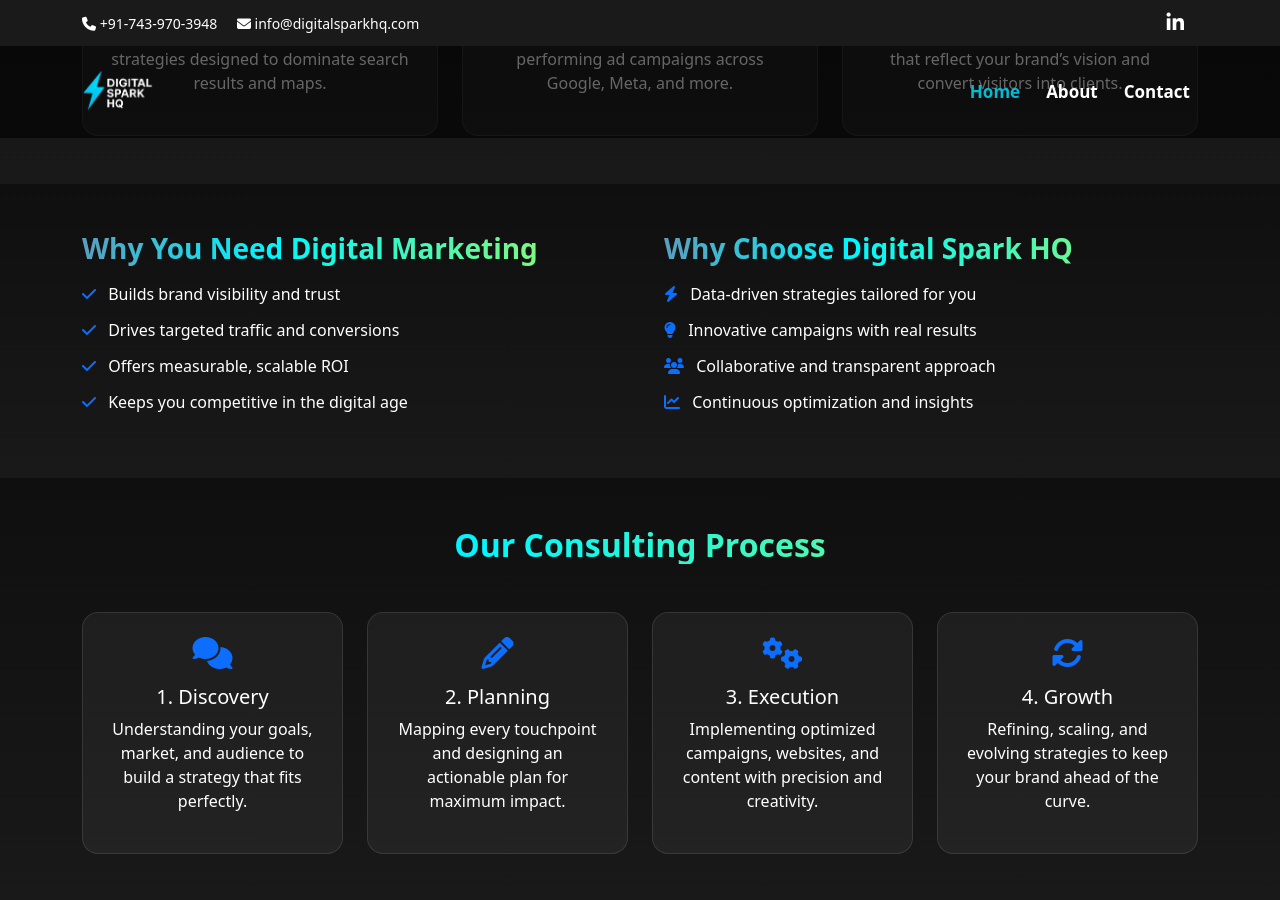
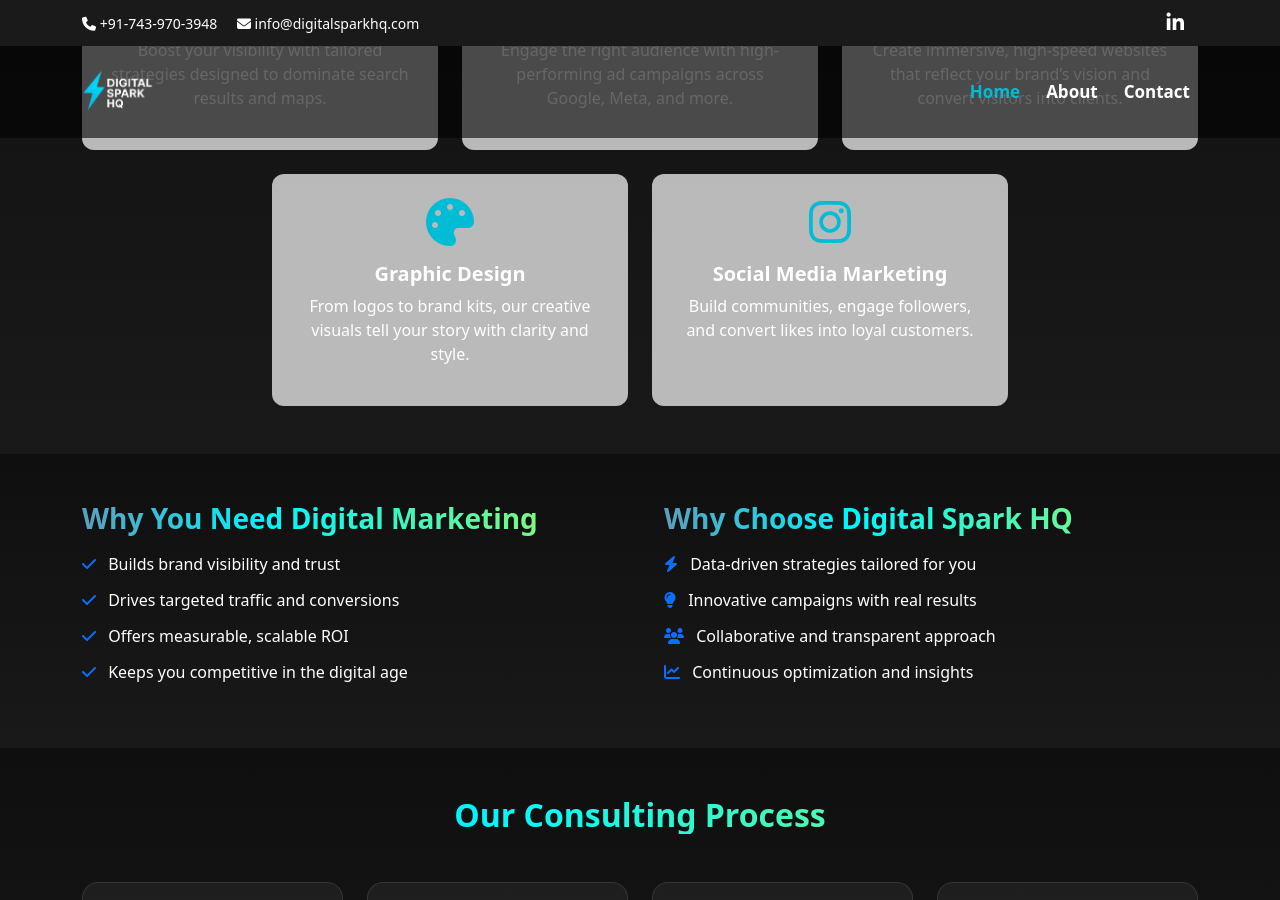
Before and after one commit to Iambiswajit-C/digitalsparkhq, a Jekyll site: the page built from index.md, in a window 1280 px wide and 900 px high, scrolled down 1176 px. Built offline with Jekyll 4.4.1, drawn with Linux system fonts in a browser that asks for light colours.

Commit message:
Update index.md

```diff
--- a/index.md
+++ b/index.md
@@ -5,39 +5,53 @@
 
 <!-- Hero Section -->
 <section id="hero" class="position-relative">
-  <video autoplay muted loop class="w-100 vh-100 object-fit-cover">
-    <source src="{{ '/assets/videos/hero.mp4' | relative_url }}" type="video/mp4">
-  </video>
+<video autoplay muted loop playsinline preload="auto" class="w-100 vh-100 object-fit-cover">
+  <source src="{{ '/assets/videos/hero.mp4' | relative_url }}" type="video/mp4">
+</video>
   <div class="scroll-down text-center position-absolute bottom-0 start-50 translate-middle-x mb-4">
     <a href="#services" class="text-white"><i class="fa fa-angle-down fa-2x"></i></a>
   </div>
 </section>
 
 <!-- Services Section -->
-<section id="services" class="py-5 text-center text-white position-relative">
+<section id="services" class="py-5 text-white text-center position-relative">
   <div class="container fade-in">
     <h2 class="fw-bold gradient-text mb-4">Our Services</h2>
-    <p class="lead mb-5">We craft digital experiences that amplify your reach, elevate your brand, and drive measurable growth.</p>
-    <div class="row g-4">
-      <div class="col-md-4">
-        <div class="p-4 bg-dark rounded-4 h-100 service-card fade-in">
-          <i class="fa fa-search fa-2x mb-3 text-primary"></i>
-          <h5>SEO & Local Optimization</h5>
+    <p class="lead mb-5 text-white-50">We craft digital experiences that amplify your reach, elevate your brand, and drive measurable growth.</p>
+    <div class="row justify-content-center g-4">
+      <div class="col-md-4 col-sm-6">
+        <div class="about-card p-4 h-100">
+          <i class="fa-solid fa-magnifying-glass-chart fa-3x mb-3" style="color:var(--hover-color)"></i>
+          <h5 class="fw-bold">SEO & Local Optimization</h5>
           <p>Boost your visibility with tailored strategies designed to dominate search results and maps.</p>
         </div>
       </div>
-      <div class="col-md-4">
-        <div class="p-4 bg-dark rounded-4 h-100 service-card fade-in">
-          <i class="fa fa-bullhorn fa-2x mb-3 text-primary"></i>
-          <h5>Digital Advertising</h5>
+      <div class="col-md-4 col-sm-6">
+        <div class="about-card p-4 h-100">
+          <i class="fa-solid fa-bullhorn fa-3x mb-3" style="color:var(--hover-color)"></i>
+          <h5 class="fw-bold">Digital Advertising</h5>
           <p>Engage the right audience with high-performing ad campaigns across Google, Meta, and more.</p>
         </div>
       </div>
-      <div class="col-md-4">
-        <div class="p-4 bg-dark rounded-4 h-100 service-card fade-in">
-          <i class="fa fa-globe fa-2x mb-3 text-primary"></i>
-          <h5>Web Design & Development</h5>
+      <div class="col-md-4 col-sm-6">
+        <div class="about-card p-4 h-100">
+          <i class="fa-solid fa-code fa-3x mb-3" style="color:var(--hover-color)"></i>
+          <h5 class="fw-bold">Web Design & Development</h5>
           <p>Create immersive, high-speed websites that reflect your brand’s vision and convert visitors into clients.</p>
+        </div>
+      </div>
+      <div class="col-md-4 col-sm-6">
+        <div class="about-card p-4 h-100">
+          <i class="fa-solid fa-palette fa-3x mb-3" style="color:var(--hover-color)"></i>
+          <h5 class="fw-bold">Graphic Design</h5>
+          <p>From logos to brand kits, our creative visuals tell your story with clarity and style.</p>
+        </div>
+      </div>
+      <div class="col-md-4 col-sm-6">
+        <div class="about-card p-4 h-100">
+          <i class="fa-brands fa-instagram fa-3x mb-3" style="color:var(--hover-color)"></i>
+          <h5 class="fw-bold">Social Media Marketing</h5>
+          <p>Build communities, engage followers, and convert likes into loyal customers.</p>
         </div>
       </div>
     </div>
```
